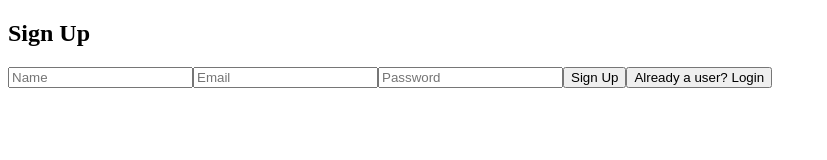
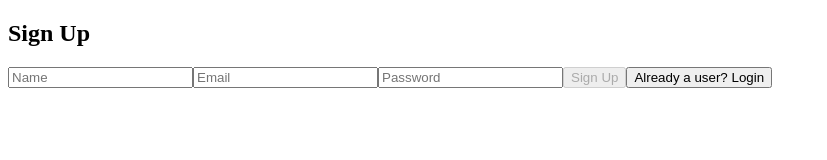
Before and after one commit to vipulbehl/japanese-quiz, a React (Vite) app: page /signup in a window 1280 px wide. Shown: the top 160 px of the page, without its empty margins (0-827 px from the left). Built offline with nearby package versions, Linux system fonts and the light colour scheme.

Commit message:
Login and Sign up validations added

```diff
--- a/package.json
+++ b/package.json
@@ -13,7 +13,8 @@
     "kanjiapi-wrapper": "^1.1.4",
     "react": "^18.2.0",
     "react-dom": "^18.2.0",
-    "react-router-dom": "^6.16.0"
+    "react-router-dom": "^6.16.0",
+    "validator": "^13.11.0"
   },
   "devDependencies": {
     "@types/react": "^18.2.15",
--- a/src/Pages/Login.jsx
+++ b/src/Pages/Login.jsx
@@ -7,6 +7,8 @@ const Login = () => {
 
   const navigate = useNavigate();
 
+  // const [loginError, setLoginError] = useState("");
+  const [errorExist, setErrorExist] = useState(false);
   const handleLogin = () => {
     // Retrieve user data from local storage
     const storedUser = JSON.parse(localStorage.getItem("user"));
@@ -19,7 +21,8 @@ const Login = () => {
       // Redirect to home page upon successful login
       navigate(`/home`);
     } else {
-      alert("Incorrect credentials.");
+      // setEmailError("Incorrect Credentials");
+      setErrorExist(true);
     }
   };
 
@@ -38,6 +41,7 @@ const Login = () => {
         value={password}
         onChange={(e) => setPassword(e.target.value)}
       />
+      {errorExist && <p>Incorrect Credentials</p>}
       <button onClick={handleLogin}>Login</button>
     </div>
   );
--- a/src/Pages/Signup.jsx
+++ b/src/Pages/Signup.jsx
@@ -1,23 +1,67 @@
 import React, { useEffect, useState } from "react";
 import { useNavigate, Link } from "react-router-dom";
+import validator from "validator";
 
 const Signup = () => {
   const [name, setName] = useState("");
   const [email, setEmail] = useState("");
   const [password, setPassword] = useState("");
 
+  const [nameError, setNameError] = useState("");
+  const [emailError, setEmailError] = useState("");
+  const [passwordError, setPasswordError] = useState("");
+
   const navigate = useNavigate();
 
-  const handleSignUp = () => {
-    // Validate and save the user data to local storage
-    if (name && email && password) {
-      const user = { name, email, password };
-      localStorage.setItem("user", JSON.stringify(user));
-      navigate(`/home`);
+  const handleSignUp = (e) => {
+    e.preventDefault();
+
+    //Reset previous Errors
+    setNameError("");
+    setEmailError("");
+    setPasswordError("");
+
+    let hasError = false;
+
+    if (name.trim().length === 0) {
+      setNameError("Name is required");
+      hasError = true;
+    }
+
+    if (email.trim().length === 0) {
+      setEmailError("Email is required");
+      hasError = true;
     } else {
-      alert("Please fill in all fields");
+      const emailRegex = /^[A-Za-z0-9._%+-]+@[A-Za-z0-9.-]+\.[A-Za-z]{2,}$/;
+      if (!email.match(emailRegex)) {
+        setEmailError("Please enter a valid email address.");
+        hasError = true;
+      }
     }
+
+    if (password.trim().length === 0) {
+      setPasswordError("Password is Required");
+      hasError = true;
+    } else {
+      const passwordRegex = /^(?=.*\d)(?=.*[a-z])(?=.*[A-Z]).{8,}$/;
+      if (!password.match(passwordRegex)) {
+        setPasswordError(
+          "Password must contain at least 8 characters, including one uppercase letter, one lowercase letter, and one number."
+        );
+        hasError = true;
+      }
+    }
+
+    if (hasError) {
+      return;
+    }
+
+    const user = { name, email, password };
+    localStorage.setItem("user", JSON.stringify(user));
+    navigate(`/home`);
   };
+
+  const isButtonEnabled = name.trim() && email.trim() && password.trim();
 
   return (
     <div>
@@ -28,19 +72,32 @@ const Signup = () => {
         value={name}
         onChange={(e) => setName(e.target.value)}
       />
+
+      {nameError && <span className="warning-message">{nameError}</span>}
+
       <input
         type="email"
         placeholder="Email"
         value={email}
         onChange={(e) => setEmail(e.target.value)}
       />
+
+      {emailError && <span className="warning-message">{emailError}</span>}
+
       <input
         type="password"
         placeholder="Password"
         value={password}
         onChange={(e) => setPassword(e.target.value)}
       />
-      <button onClick={handleSignUp}>Sign Up</button>
+
+      {passwordError && (
+        <span className="warning-message">{passwordError}</span>
+      )}
+
+      <button disabled={!isButtonEnabled} onClick={handleSignUp}>
+        Sign Up
+      </button>
       <Link to="/login">
         <button>Already a user? Login</button>
       </Link>
```
Also changed, not shown: 1 other file (tests, documents, lock files or other folders).
